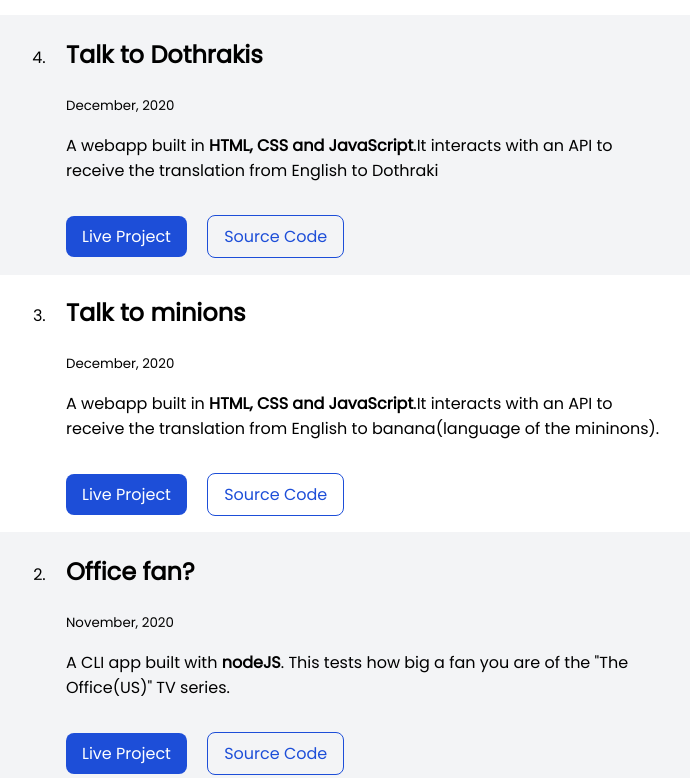
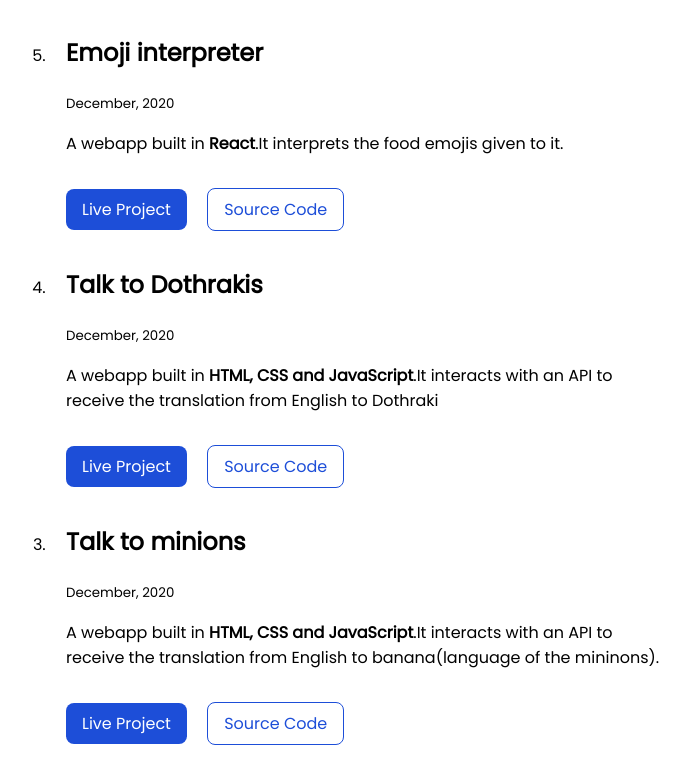
Before and after one commit to ans-human/ans-human-portfolio, a plain HTML site: page projects.html in a window 1280 px wide. Shown: the part 280-1058 px from the top of the page, without its empty margins (274-964 px from the left). Drawn offline with Linux system fonts and the light colour scheme.

Commit message:
added new project to list

```diff
--- a/projects.html
+++ b/projects.html
@@ -31,7 +31,19 @@
 
     <ol reversed style="margin-block-start: 0px; padding-inline-start: 0px;">
 
-        <div  class="ow">
+        <div>
+            <li class="container container-center">
+                <h2>Emoji interpreter</h2>
+                <small>December, 2020</small>
+                <p>A webapp built in <strong>React</strong>.It interprets the food emojis given to it.</p>
+
+                <a class="link link-primary" target="_blank" style="display: inline-block;" href="https://ans-human-dothraki-translater.netlify.app/">Live Project</a>
+                <a class="link link-secondary" target="_blank" style="display: inline-block;" href="https://github.com/ans-human/The-dothraki-translator">Source Code</a>
+
+            </li>
+        </div>
+
+        <div>
             <li class="container container-center">
                 <h2>Talk to Dothrakis</h2>
                 <small>December, 2020</small>
@@ -55,7 +67,7 @@
             </li>
         </div>
 
-        <div  class="ow">
+        <div>
             <li class="container container-center">
                 <h2>Office fan?</h2>
                 <small>November, 2020</small>
```
